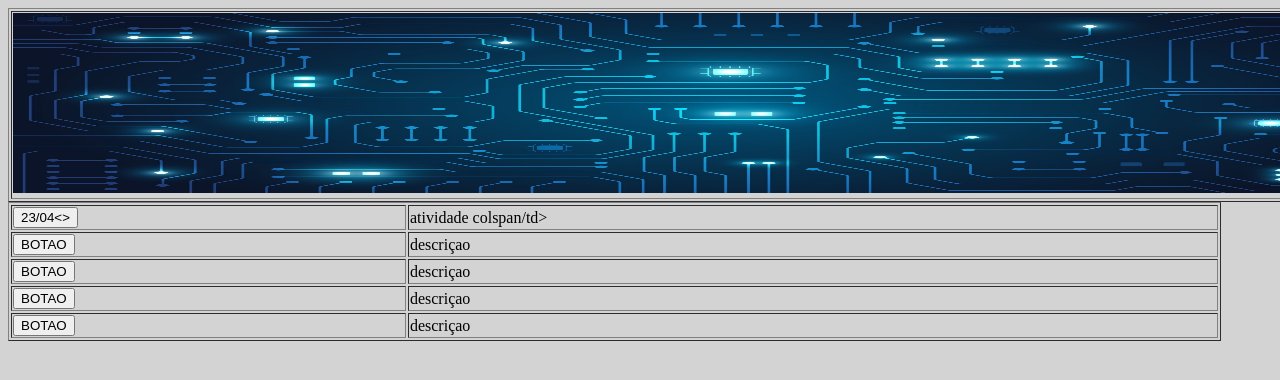
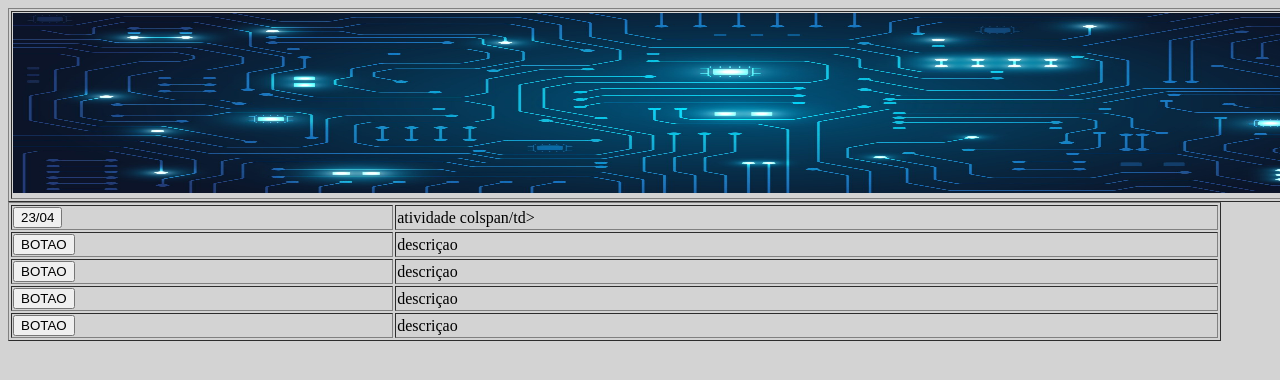
Before and after one commit to MKZghm/mk-test, a plain HTML site: page index.html in a window 1280 px wide. Shown: the top 380 px of the page. Drawn offline with Linux system fonts and the light colour scheme.

Commit message:
Update index.html

```diff
--- a/index.html
+++ b/index.html
@@ -16,7 +16,7 @@
 	</table>
 	<table border="1" width="96%"><center>
 		<tr>
-			<td> <a href=" colspan/colspan.html"><button>23/04<></button></td>
+			<td> <a href="colspan/colspan.html"><button>23/04</button></a></td>
 			<td>atividade colspan/td>
 		</tr>
 		<tr>
```
